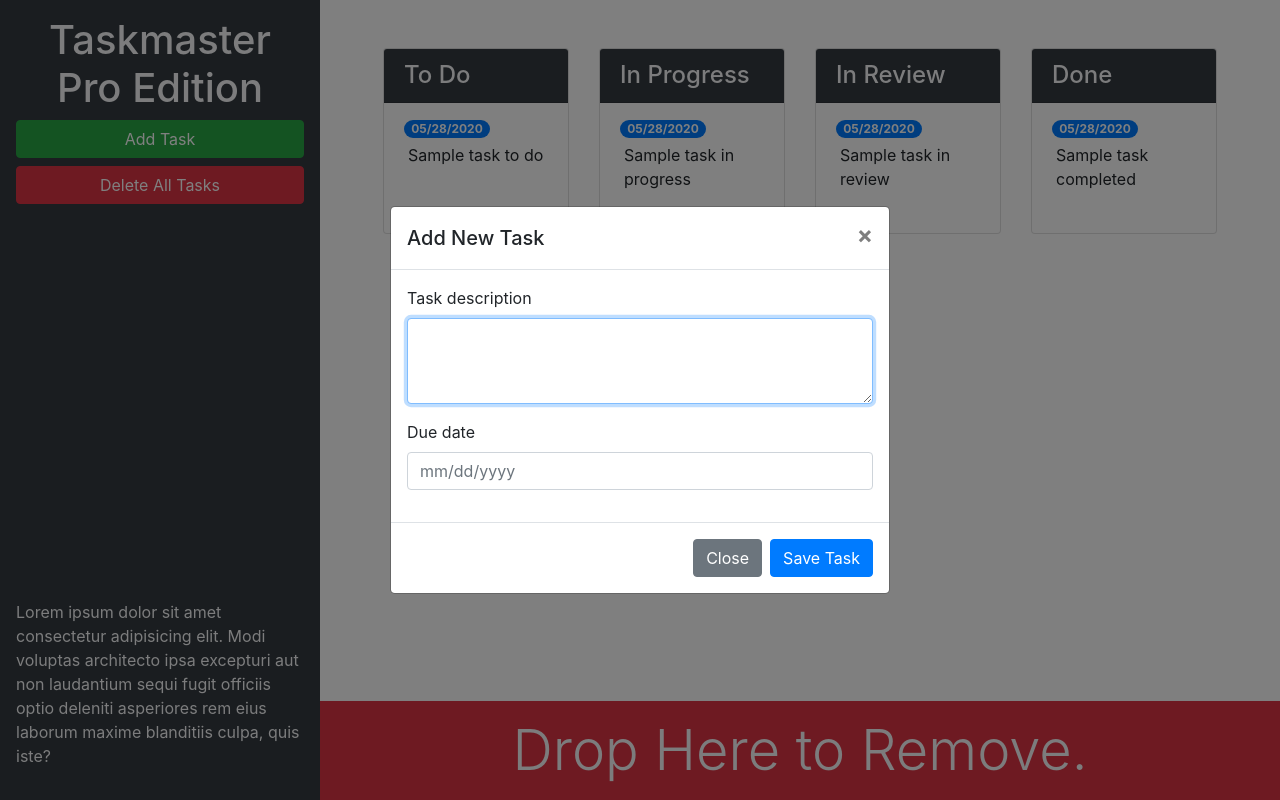
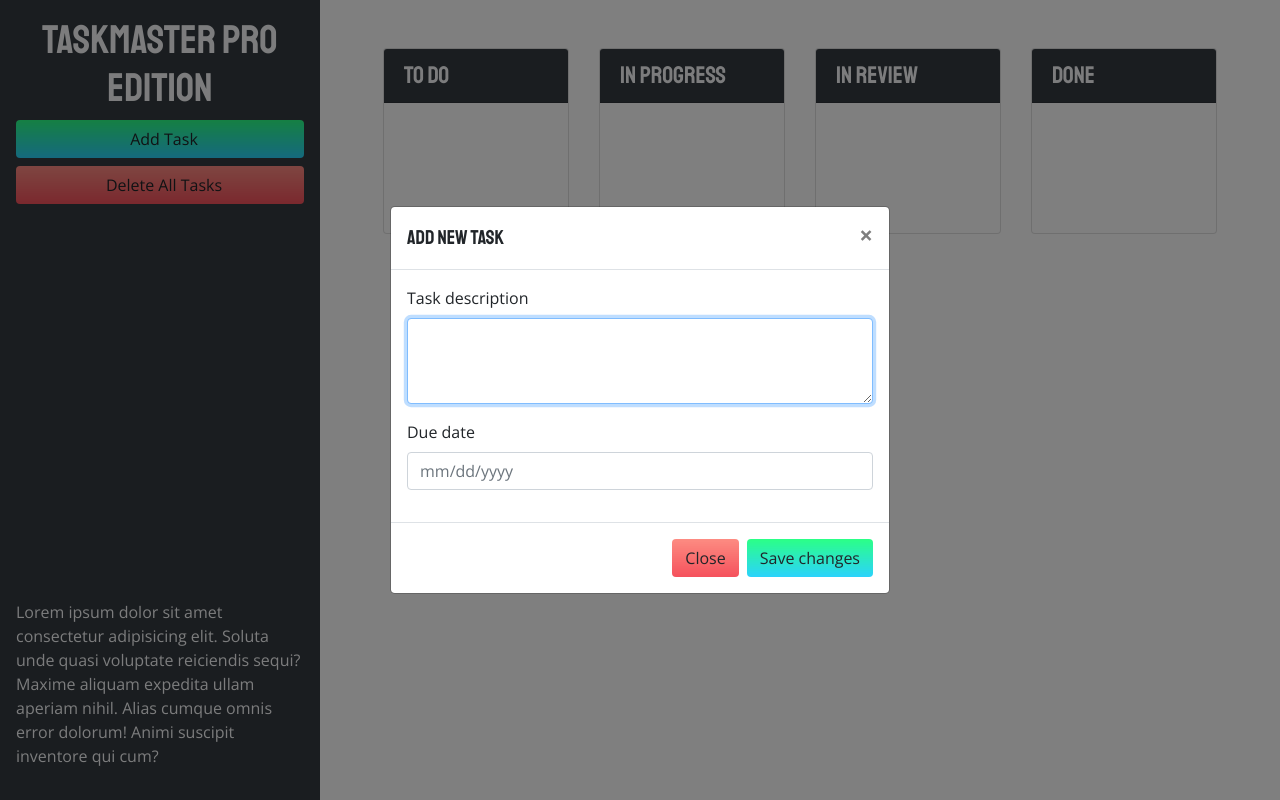
Before and after one commit to cspower5/taskmaster-pro, a plain HTML site: page index.html in a window 1280 px wide. Both pictures are taken after a click on the button "Add Task". Drawn offline with nearby package versions, Linux system fonts and the light colour scheme; a web font is replaced by a local one.

Commit message:
section 5 complete

```diff
--- a/assets/css/style.css
+++ b/assets/css/style.css
@@ -1,3 +1,68 @@
+body {
+  font-family: 'Open Sans', sans-serif;
+}
+
+h1,
+h2,
+h3,
+h4,
+h5,
+h6 {
+  font-family: 'Staatliches', sans-serif;
+}
+
 ul.list-group {
-    min-height: 130px;
-  }
+  min-height: 130px;
+}
+
+.bottom-trash {
+  opacity: 0;
+  color: #f1f1f1;
+  font-size: 2.3rem;
+  font-family: "Staatliches", sans-serif;
+  transform: translateY(150px);
+  transition: all .5s ease-in-out;
+  background-color: rgba(234, 0, 39, 0.7);
+}
+
+.bottom-trash-drag {
+  transform: translateY(0);
+  opacity: 1;
+}
+
+.bottom-trash-active {
+  background-color: rgba(234, 0, 39, 1);
+}
+
+.dropover {
+  background: rgba(0,0,0,0.3);
+}
+
+.dropover-active {
+  background: rgba(0,0,0,0.9);
+}
+
+.btn-add,
+.btn-save {
+  background-color: #FA8BFF;
+  background-image: linear-gradient(45deg, #FA8BFF 0%, #2BD2FF 52%, #2BFF88 90%);
+  transition: all .5s ease-out;
+  background-size: 1px 100px;
+  background-position: 0px -10px;
+}
+
+.btn-close,
+.btn-delete {
+  transition: all .5s ease-out;
+  background-size:1px 100px;
+  background-position: 1px -10px;
+  background-color: #ea0028;
+  background-image: linear-gradient(180deg, #FF9A8B 0%, #ea0028 100%);
+}
+
+.btn-save:hover,
+.btn-add:hover,
+.btn-close:hover,
+.btn-delete:hover {
+  background-position: 1px -50px;
+}
--- a/assets/js/script.js
+++ b/assets/js/script.js
@@ -47,19 +47,14 @@ var saveTasks = function() {
 };
 
 var auditTask = function(taskEl) {
-
   // get date from task element
   var date = $(taskEl)
     .find("span")
     .text()
     .trim();
 
-  console.log(date);
-
   // convert to moment object at 5:00pm
   var time = moment(date, "L").set("hour", 17);
-
-  console.log(time);
 
   // remove any old classes from element
   $(taskEl).removeClass("list-group-item-warning list-group-item-danger");
@@ -67,8 +62,7 @@ var auditTask = function(taskEl) {
   // apply new class if task is near/over due date
   if (moment().isAfter(time)) {
     $(taskEl).addClass("list-group-item-danger");
-  }
-  else if (Math.abs(moment().diff(time, "days")) <= 2) {
+  } else if (Math.abs(moment().diff(time, "days")) <= 2) {
     $(taskEl).addClass("list-group-item-warning");
   }
 };
@@ -81,16 +75,18 @@ $(".card .list-group").sortable({
   tolerance: "pointer",
   helper: "clone",
   activate: function(event, ui) {
-    console.log(ui);
+    $(this).addClass("dropover");
+    $(".bottom-trash").addClass("bottom-trash-drag");
   },
   deactivate: function(event, ui) {
-    console.log(ui);
+    $(this).removeClass("dropover");
+    $(".bottom-trash").removeClass("bottom-trash-drag");
   },
   over: function(event) {
-    console.log(event);
+    $(event.target).addClass("dropover-active");
   },
   out: function(event) {
-    console.log(event);
+    $(event.target).removeClass("dropover-active");
   },
   update: function() {
     var tempArr = [];
@@ -120,9 +116,6 @@ $(".card .list-group").sortable({
     // update array on tasks object and save
     tasks[arrName] = tempArr;
     saveTasks();
-  },
-  stop: function(event) {
-    $(this).removeClass("dropover");
   }
 });
 
@@ -133,12 +126,14 @@ $("#trash").droppable({
   drop: function(event, ui) {
     // remove dragged element from the dom
     ui.draggable.remove();
+    $(".bottom-trash").removeClass("bottom-trash-active");
   },
   over: function(event, ui) {
     console.log(ui);
+    $(".bottom-trash").addClass("bottom-trash-active");
   },
   out: function(event, ui) {
-    console.log(ui);
+    $(".bottom-trash").removeClass("bottom-trash-active");
   }
 });
 
@@ -161,7 +156,7 @@ $("#task-form-modal").on("shown.bs.modal", function() {
 });
 
 // save button in modal was clicked
-$("#task-form-modal .btn-primary").click(function() {
+$("#task-form-modal .btn-save").click(function() {
   // get form values
   var taskText = $("#modalTaskDescription").val();
   var taskDate = $("#modalDueDate").val();
@@ -288,3 +283,10 @@ $("#remove-tasks").on("click", function() {
 
 // load tasks for the first time
 loadTasks();
+
+// audit task due dates every 30 minutes
+setInterval(function() {
+  $(".card .list-group-item").each(function() {
+    auditTask($(this));
+  });
+}, 1800000);
--- a/index.html
+++ b/index.html
@@ -6,8 +6,10 @@
   <meta name="viewport" content="width=device-width, initial-scale=1.0">
   <meta http-equiv="X-UA-Compatible" content="ie=edge">
   <link rel="stylesheet" href="https://cdnjs.cloudflare.com/ajax/libs/twitter-bootstrap/4.3.1/css/bootstrap.min.css">
-  <!-- add the style sheet here -->
-  <link rel="stylesheet" href="https://cdnjs.cloudflare.com/ajax/libs/jqueryui/1.12.1/themes/base/jquery-ui.min.css">
+  <link rel="stylesheet" href="https://cdnjs.cloudflare.com/ajax/libs/jqueryui/1.12.1/themes/base/jquery-ui.css">
+  <link href="https://fonts.googleapis.com/css2?family=Open+Sans:wght@400;700&family=Staatliches&display=swap" rel="stylesheet">
+  <link rel="stylesheet"
+    href="https://cdnjs.cloudflare.com/ajax/libs/open-iconic/1.1.1/font/css/open-iconic-bootstrap.min.css" />
   <link rel="stylesheet" href="./assets/css/style.css" />
   <title>Taskmaster Pro</title>
 </head>
@@ -16,85 +18,75 @@
 
   <div class="row min-vh-100 no-gutters">
     <header class="col-12 col-lg-3 bg-dark text-light sticky-top d-flex flex-column p-4 p-lg-3">
-      <h1 class="text-center">Taskmaster Pro Edition</h1>
-      <button id="create-task" class="btn btn-block btn-success" data-toggle="modal" data-target="#task-form-modal">Add
-        Task</button>
-      <button id="remove-tasks" class="btn btn-block btn-danger">Delete All Tasks</button>
-      <p class="mt-auto">Lorem ipsum dolor sit amet consectetur adipisicing elit. Modi voluptas architecto ipsa
-        excepturi aut non
-        laudantium sequi fugit officiis optio deleniti asperiores rem eius laborum maxime blanditiis culpa, quis iste?
+        <h1 class="text-center">
+          <span class="oi oi-task d-inline d-lg-none"></span>
+          Taskmaster Pro Edition
+        </h1>
+          <button id="create-task" class="btn btn-block btn-add" data-toggle="modal" data-target="#task-form-modal"><span class="oi oi-plus mr-2"></span>Add Task</button>
+          <button id="remove-tasks" class="btn btn-block btn-delete mb-2 mb-md-4"><span class="oi oi-trash mr-2"> </span>Delete All Tasks</button>
+
+      <span class="oi oi-task display-1 text-center mb-2 d-none d-lg-block mt-auto"></span>
+      <p class="d-none d-lg-block">
+        Lorem ipsum dolor sit amet consectetur adipisicing elit. Soluta unde quasi voluptate reiciendis sequi? Maxime aliquam expedita ullam aperiam nihil. Alias cumque omnis error dolorum! Animi suscipit inventore qui cum?
       </p>
     </header>
-    <main class="col-12 col-lg-9 d-flex flex-column">
+    <main class="col-12 col-lg-9 d-flex flex-column ">
       <div class="m-5 row justify-content-around">
-        <!-- todo start -->
+          <!--  -->
           <div class="col-12 col-md-6 col-xl-3 mb-3">
             <div class="card">
-            <h4 class="card-header bg-dark text-light">To Do</h4>
+              <h4 class="card-header bg-dark text-light d-flex align-items-center">
+                To Do
+              </h4>
               <ul id="list-toDo" class="list-group list-group-flush">
-              <li class="list-group-item">
-                <span class="badge badge-primary badge-pill">05/28/2020</span>
-                <p class="m-1">Sample task to do</p>
-              </li>
               </ul>
             </div>
           </div>
-        <!-- todo end -->
-        <!-- in progress start -->
+          <!--  -->
           <div class="col-12 col-md-6 col-xl-3 mb-3">
             <div class="card">
-            <h4 class="card-header bg-dark text-light">In Progress</h4>
+              <h4 class="card-header bg-dark text-light d-flex align-items-center">
+                In Progress
+              </h4>
               <ul id="list-inProgress" class="list-group list-group-flush">
-              <li class="list-group-item">
-                <span class="badge badge-primary badge-pill">05/28/2020</span>
-                <p class="m-1">Sample task in progress</p>
-              </li>
               </ul>
             </div>
           </div>
-        <!-- in progress end -->
-        <!-- in review start -->
+          <!--  -->
           <div class="col-12 col-md-6 col-xl-3 mb-3">
             <div class="card">
-            <h4 class="card-header bg-dark text-light">In Review</h4>
+              <h4 class="card-header bg-dark text-light d-flex align-items-center">
+                In Review
+              </h4>
               <ul id="list-inReview" class="list-group list-group-flush">
-              <li class="list-group-item">
-                <span class="badge badge-primary badge-pill">05/28/2020</span>
-                <p class="m-1">Sample task in review</p>
-              </li>
               </ul>
             </div>
           </div>
-        <!-- in review end -->
-        <!-- done start -->
+          <!--  -->
           <div class="col-12 col-md-6 col-xl-3 mb-3">
             <div class="card">
-            <h4 class="card-header bg-dark text-light">Done</h4>
+              <h4 class="card-header bg-dark text-light d-flex align-items-center">
+                Done
+              </h4>
               <ul id="list-done" class="list-group list-group-flush">
-              <li class="list-group-item">
-                <span class="badge badge-primary badge-pill">05/28/2020</span>
-                <p class="m-1">Sample task completed</p>
-              </li>
               </ul>
             </div>
           </div>
-        <!-- done end -->
       </div>
-      <div class="mt-auto" id="trash">
-        <div class="w-100 bg-danger p-3 text-center text-light display-4">
-          Drop Here to Remove.
+      <div class="mt-auto overflow-hidden" id="trash">
+        <div class="w-100 p-3 text-center bottom-trash">
+          <span class="oi oi-trash"> </span> Drop Here to Remove.
         </div>
       </div>
     </main>
   </div>
 
   <!-- Modal -->
-  <div class="modal fade" id="task-form-modal" tabindex="-1" role="dialog" aria-labelledby="task-form-modal"
-    aria-hidden="true">
+  <div class="modal fade" id="task-form-modal" tabindex="-1" role="dialog" aria-labelledby="task-form-modal" aria-hidden="true">
     <div class="modal-dialog modal-dialog-centered" role="document">
       <div class="modal-content">
         <div class="modal-header">
-          <h5 class="modal-title" id="task-form-modal">Add New Task</h5>
+          <h5 class="modal-title" id="myModalTitle">Add New Task</h5>
           <button type="button" class="close" data-dismiss="modal" aria-label="Close">
             <span aria-hidden="true">&times;</span>
           </button>
@@ -103,17 +95,17 @@
           <form>
             <div class="form-group">
               <label for="modalTaskDescription">Task description</label>
-              <textarea id="modalTaskDescription" rows="3" class="form-control" ></textarea>
+              <textarea class="form-control" id="modalTaskDescription" rows="3"></textarea>
             </div>
             <div class="form-group">
               <label for="modalDueDate">Due date</label>
-              <input type="text" class="form-control" id="modalDueDate" placeholder="mm/dd/yyyy" autocomplete="off" />
+              <input type="text" class="form-control" placeholder="mm/dd/yyyy" id="modalDueDate" autocomplete="off">
             </div>
           </form>
         </div>
         <div class="modal-footer">
-          <button type="button" class="btn btn-secondary" data-dismiss="modal">Close</button>
-          <button type="button" class="btn btn-primary">Save Task</button>
+          <button type="button" class="btn btn-close" data-dismiss="modal">Close</button>
+          <button type="button" class="btn btn-save">Save changes</button>
         </div>
       </div>
     </div>
@@ -121,10 +113,10 @@
 
   <script src="https://cdnjs.cloudflare.com/ajax/libs/jquery/3.4.1/jquery.min.js"></script>
   <script src="https://cdnjs.cloudflare.com/ajax/libs/jqueryui/1.12.1/jquery-ui.min.js"></script>
-<script src="https://cdn.jsdelivr.net/npm/jquery-ui-touch-punch@0.2.3/jquery.ui.touch-punch.min.js"></script>
+  <script src="https://cdnjs.cloudflare.com/ajax/libs/jqueryui-touch-punch/0.2.3/jquery.ui.touch-punch.min.js"></script>
   <script src="https://cdnjs.cloudflare.com/ajax/libs/popper.js/1.15.0/umd/popper.min.js"></script>
   <script src="https://cdnjs.cloudflare.com/ajax/libs/twitter-bootstrap/4.3.1/js/bootstrap.min.js"></script>
-<script src="https://cdnjs.cloudflare.com/ajax/libs/moment.js/2.29.1/moment.min.js"></script>
+  <script src="https://cdnjs.cloudflare.com/ajax/libs/moment.js/2.24.0/moment.min.js"></script>
   <script src="./assets/js/script.js"></script>
 </body>
 
```
Lines whose indentation alone changed are shown as unchanged.
